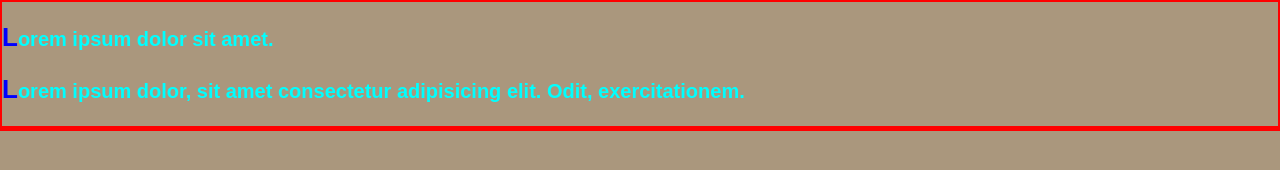
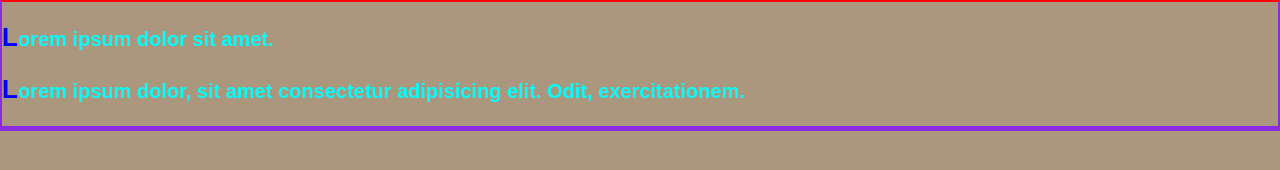
Before and after one commit to freshjs-fte/css_practice, a plain HTML site: page index.html in a window 1280 px wide. Drawn offline with Linux system fonts and the light colour scheme.

Commit message:
Fix top border color

```diff
--- a/assets/css/style.css
+++ b/assets/css/style.css
@@ -9,7 +9,7 @@ body {
 
     margin: 0;
     border: blueviolet 2px solid;
-    border-color: red;
+    border-top-color: red;
     border-bottom-width: 5px;
 }
 
```
